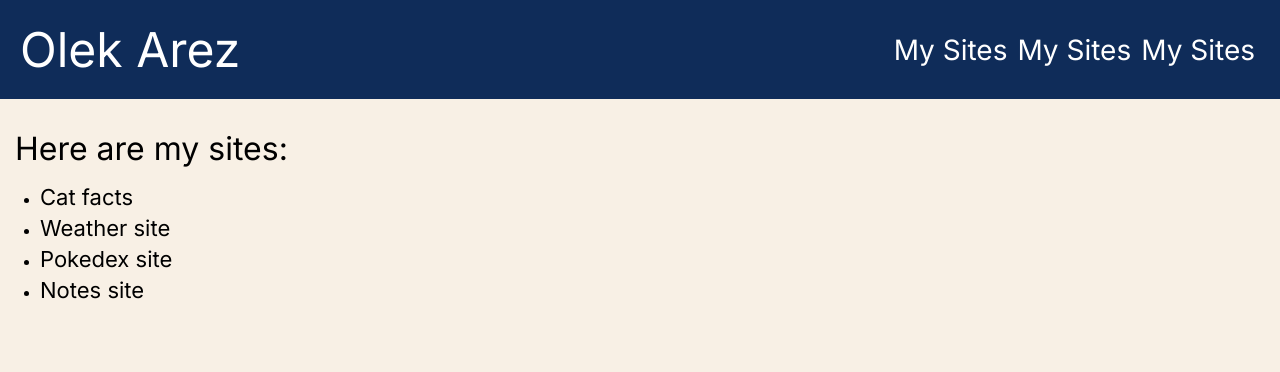
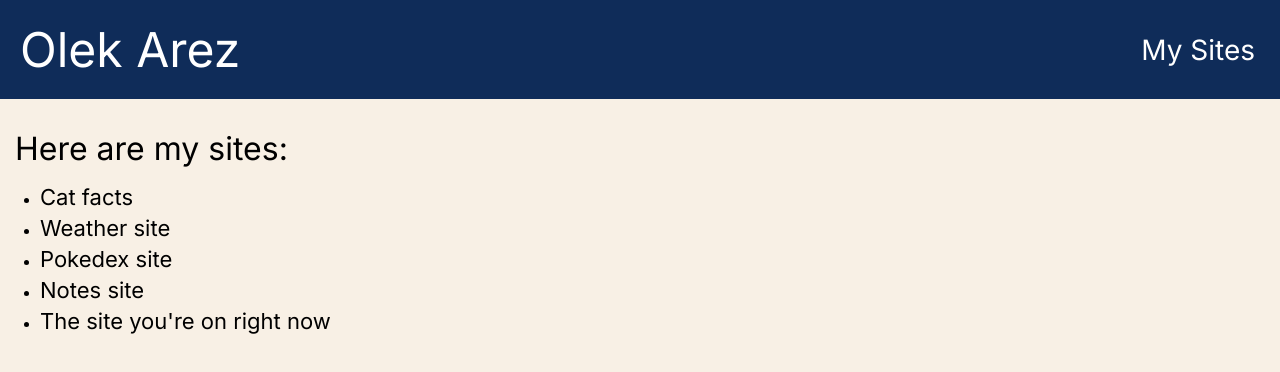
Before and after one commit to Sosna123/my-sites-page, a Vue app: page /#/sites in a window 1280 px wide. Shown: the top 372 px of the page. Built offline with nearby package versions, Linux system fonts and the light colour scheme.

Commit message:
quick update

```diff
--- a/src/views/Navbar.vue
+++ b/src/views/Navbar.vue
@@ -2,8 +2,6 @@
     <nav class="nb">
         <router-link class="nbText" to="/">Olek Arez</router-link>
         <router-link class="nbLink nbLinkFirst" to="/sites">My Sites</router-link>
-        <router-link class="nbLink" to="/sites">My Sites</router-link>
-        <router-link class="nbLink" to="/sites">My Sites</router-link>
     </nav>
 </template>
 
--- a/src/views/Sites.vue
+++ b/src/views/Sites.vue
@@ -18,7 +18,8 @@ export default{
             {link: "https://sosna123.github.io/Cat-Facts-API/", text: "Cat facts"},
             {link: "https://sosna123.github.io/Weather-API/", text: "Weather site"},
             {link: "https://sosna-pokedex.netlify.app/", text: "Pokedex site"},
-            {link: "https://notatki-db.netlify.app/#/", text: "Notes site"}
+            {link: "https://notatki-db.netlify.app/#/", text: "Notes site"},
+            {link: "https://sosna-home-page.netlify.app/#/", text: "The site you're on right now"}
         ]
 
         return{
```
Also changed, not shown: 5 other files (tests, documents, lock files or other folders).
